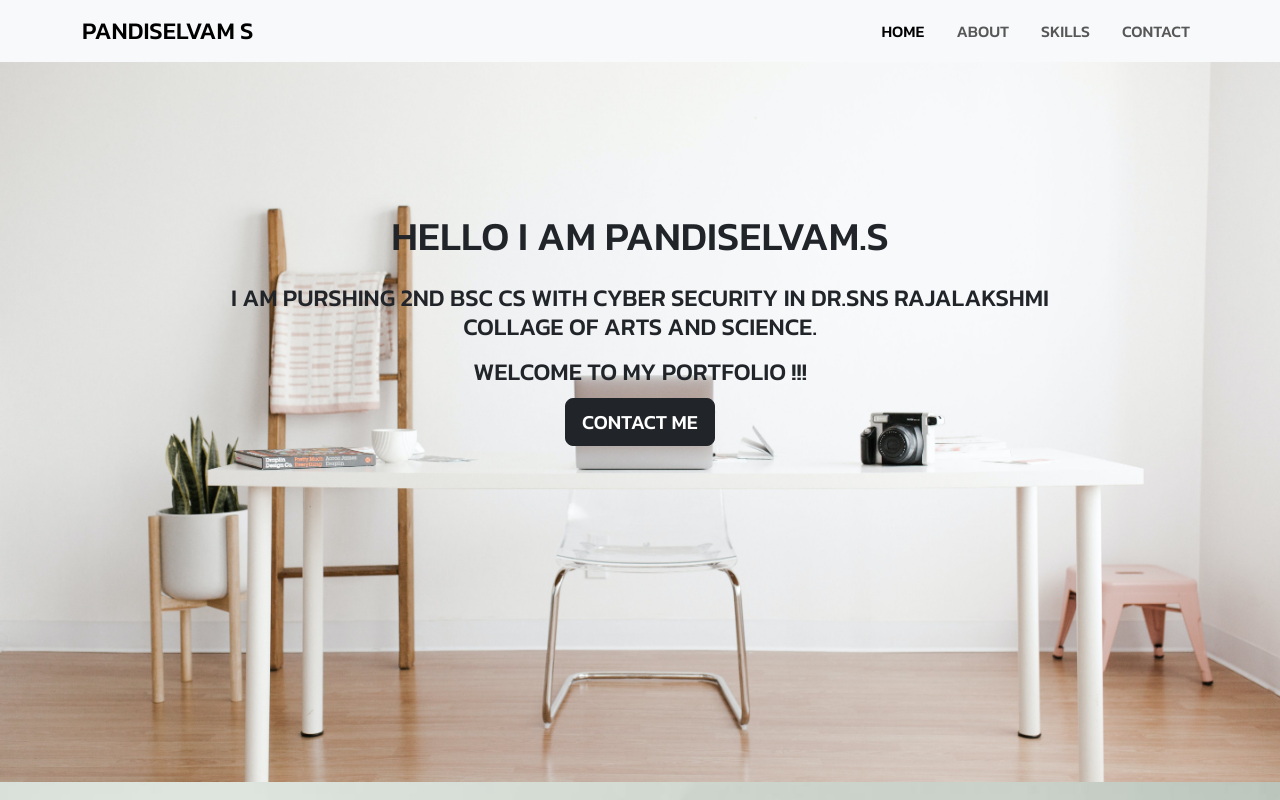
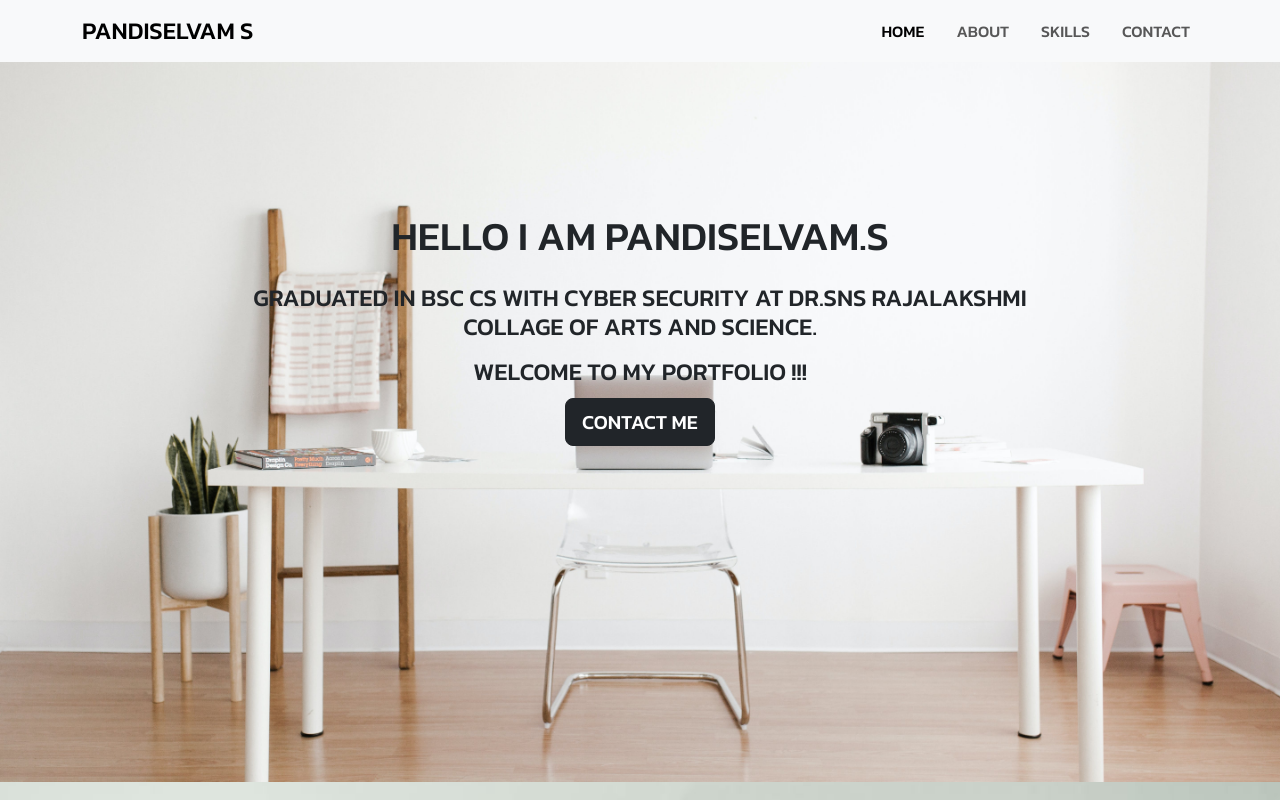
Before and after one commit to PANDISELVAMS/PANDI-PORTFOLIO, a plain HTML site: page index.html in a window 1280 px wide. Shown: the top 800 px of the page. Drawn offline with nearby package versions, Linux system fonts and the light colour scheme.

Commit message:
Update index.html

```diff
--- a/index.html
+++ b/index.html
@@ -41,7 +41,7 @@
             <div class="col-md-12">
               <div class="w-75 m-auto">
                 <h1 class="pb-3">HELLO I AM PANDISELVAM.S</h1>
-                <h4 class="pb-2">I AM PURSHING 2ND BSC CS WITH CYBER SECURITY IN DR.SNS RAJALAKSHMI COLLAGE OF ARTS AND SCIENCE.</h4>
+                <h4 class="pb-2">GRADUATED IN BSC CS WITH CYBER SECURITY AT DR.SNS RAJALAKSHMI COLLAGE OF ARTS AND SCIENCE.</h4>
                 <h4 class="pb-1">WELCOME TO MY PORTFOLIO !!!</h4>
                 <a href="https://wa.me/+919344881590?HI PANDISELVAM!!" class="btn btn-dark btn-lg" target="_blank">CONTACT ME</a>
               </div>
```
